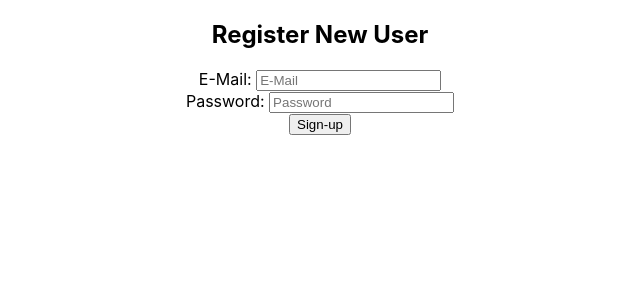
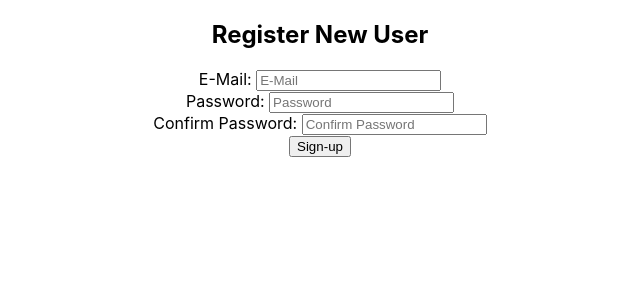
Before and after one commit to Build-Week-AirBnB-Optimal-Price-2/Front-End, a React (Create React App) app in the folder airbnb-optimal-price/: page / in a window 1280 px wide. Shown: the top 300 px of the page, without its empty margins (320-960 px from the left). Built offline with nearby package versions, Linux system fonts and the light colour scheme.

Commit message:
registration page setup, needs password validation

```diff
--- a/airbnb-optimal-price/src/components/RegistrationForm.js
+++ b/airbnb-optimal-price/src/components/RegistrationForm.js
@@ -8,6 +8,7 @@ const RegistrationForm = props => {
     const [user, setUser] = useState({
         email: '',
         password: '',
+        passwordConfirm: ''
     });
 
     const handleChanges = e => {
@@ -19,7 +20,7 @@ const RegistrationForm = props => {
     const submitForm = e => {
         e.preventDefault();
         console.log(user)
-        setUser({email: '', password: ''})
+        setUser({email: '', password: '', passwordConfirm: ''})
     }
 
 
@@ -37,6 +38,10 @@ const RegistrationForm = props => {
             <label htmlFor="Password"> Password: </label>
             <input id='Password' name='password' type='password' onChange={handleChanges} placeholder='Password' value={user.password} required />
             </div>
+            <div>
+            <label htmlFor="passwordConfirm"> Confirm  Password: </label>
+            <input id='passwordConfirm' name='passwordConfirm' type='password' onChange={handleChanges} placeholder='Confirm Password' value={user.password} required />
+            </div>
             <button type="submit"> Sign-up </button>
         </form>
 
```
